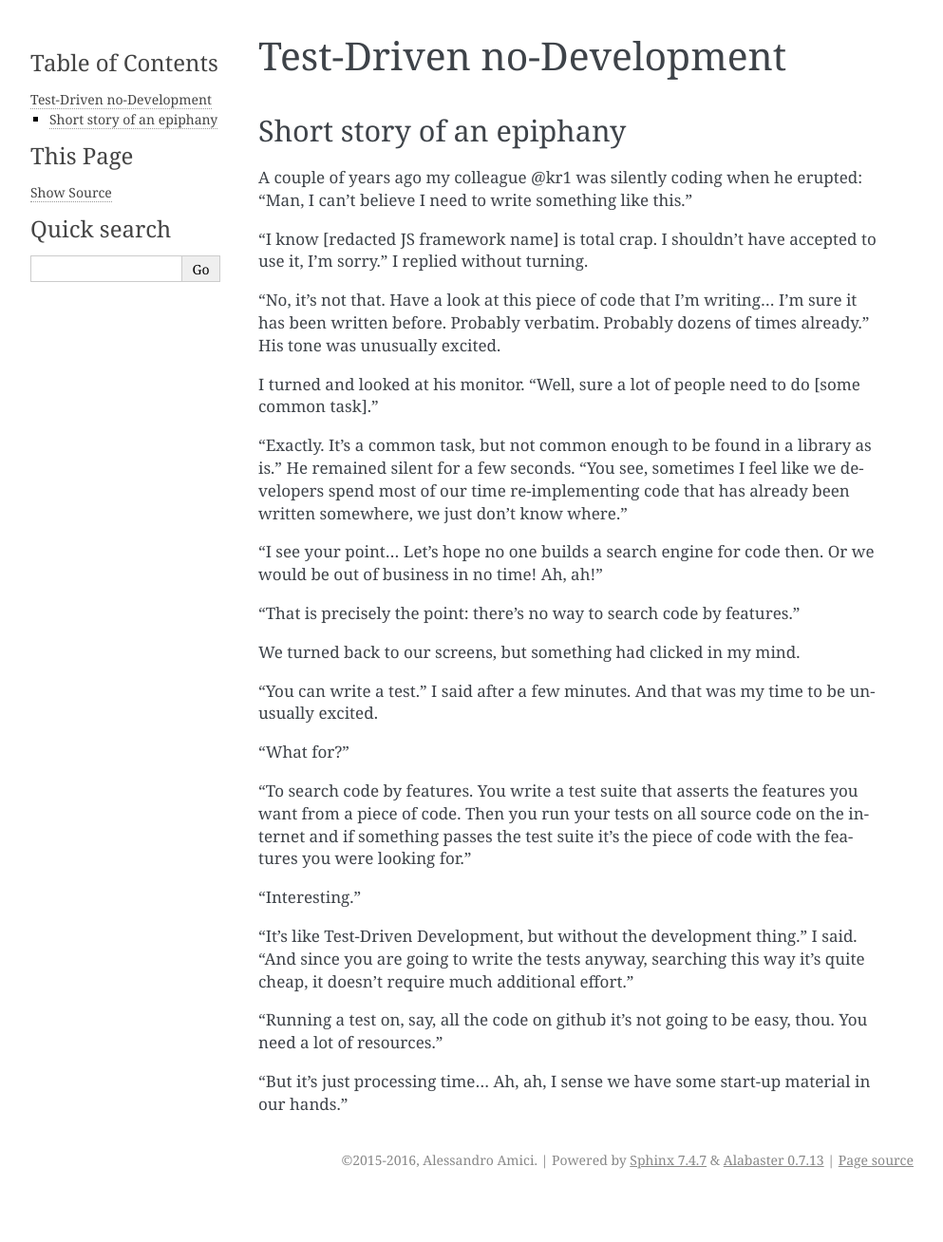
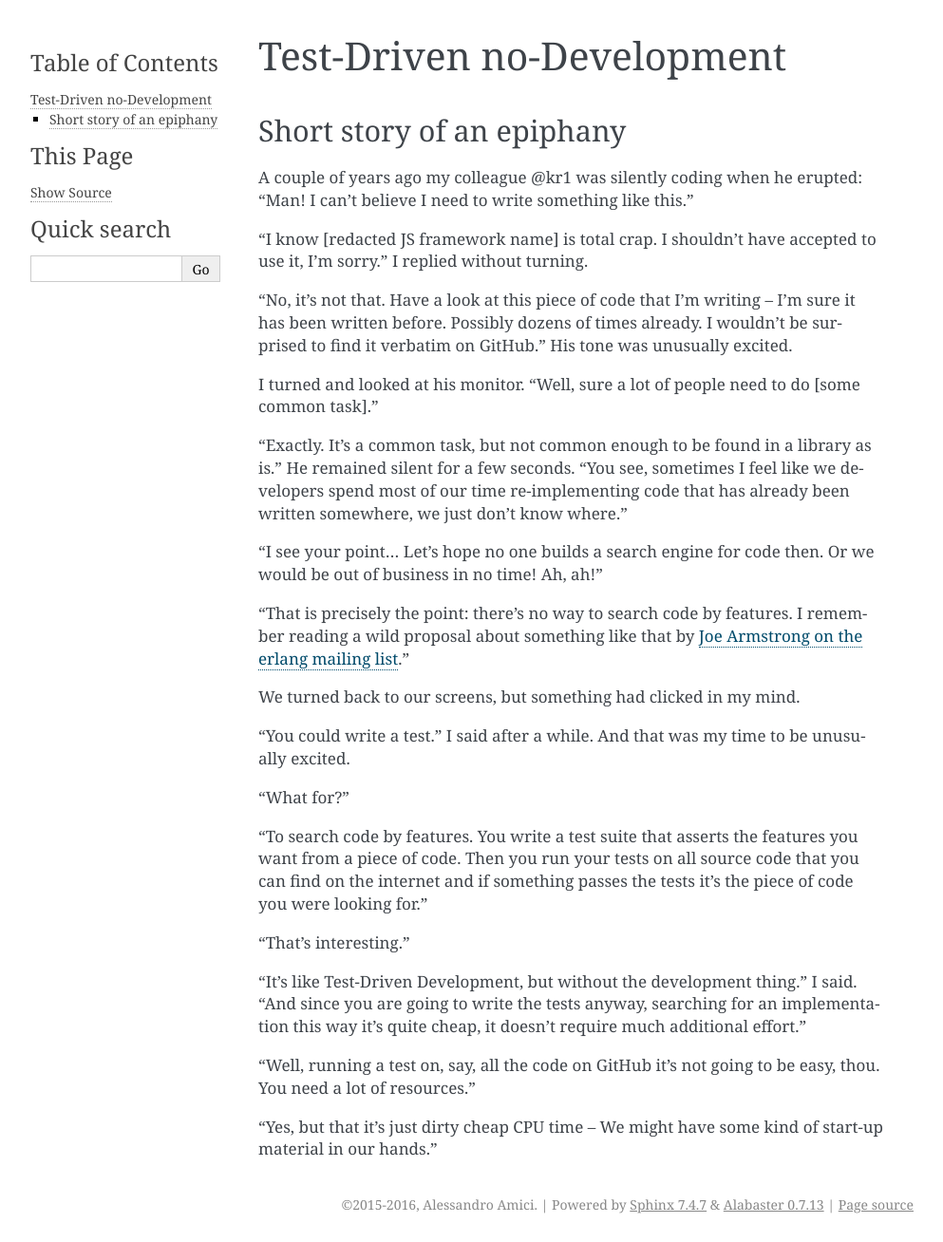
Before and after one commit to nodev-io/pytest-nodev, a Sphinx documentation site: the page built from docs/tdnd.rst, in a window 1280 px wide. Shown: the whole page at 95% size, without its empty margins (148-1141 px from the left). Built offline with Sphinx 7.4.7, drawn with Linux system fonts in a browser that asks for light colours; before the commit the page ends 1261 px from its top, so only the background shows below that.

Commit message:
Add a reference and improve the prose of tdnd doc.

```diff
--- a/docs/tdnd.rst
+++ b/docs/tdnd.rst
@@ -6,16 +6,16 @@ Short story of an epiphany
 ..........................
 
 A couple of years ago my colleague @kr1 was silently coding when he erupted:
-"Man, I can't believe I need to write something like this."
+"Man! I can't believe I need to write something like this."
 
 "I know [redacted JS framework name] is total crap.
 I shouldn't have accepted to use it, I'm sorry."
 I replied without turning.
 
 "No, it's not that.
-Have a look at this piece of code that I'm writing...
-I'm sure it has been written before.
-Probably verbatim. Probably dozens of times already."
+Have a look at this piece of code that I'm writing --
+I'm sure it has been written before. Possibly dozens of times already.
+I wouldn't be surprised to find it verbatim on GitHub."
 His tone was unusually excited.
 
 I turned and looked at his monitor. "Well, sure a lot of people need to do [some common task]."
@@ -29,28 +29,34 @@ that has already been written somewhere, we just don't know where."
 Let's hope no one builds a search engine for code then.
 Or we would be out of business in no time! Ah, ah!"
 
-"That is precisely the point: there's no way to search code by features."
+"That is precisely the point: there's no way to search code by features.
+I remember reading a wild proposal about something like that
+by `Joe Armstrong on the erlang mailing list`_."
 
 We turned back to our screens, but something had clicked in my mind.
 
-"You can write a test." I said after a few minutes.
+"You could write a test." I said after a while.
 And that was my time to be unusually excited.
 
 "What for?"
 
 "To search code by features.
 You write a test suite that asserts the features you want from a piece of code.
-Then you run your tests on all source code on the internet and
-if something passes the test suite it's the piece of code with the features you were looking for."
+Then you run your tests on all source code that you can find on the internet and
+if something passes the tests it's the piece of code you were looking for."
 
-"Interesting."
+"That's interesting."
 
 "It's like Test-Driven Development, but without the development thing."
 I said.
 "And since you are going to write the tests anyway,
-searching this way it's quite cheap, it doesn't require much additional effort."
+searching for an implementation this way it's quite cheap,
+it doesn't require much additional effort."
 
-"Running a test on, say, all the code on github it's not going to be easy, thou.
+"Well, running a test on, say, all the code on GitHub it's not going to be easy, thou.
 You need a lot of resources."
 
-"But it's just processing time... Ah, ah, I sense we have some start-up material in our hands."
+"Yes, but that it's just dirty cheap CPU time --
+We might have some kind of start-up material in our hands."
+
+.. _`Joe Armstrong on the erlang mailing list`: http://erlang.org/pipermail/erlang-questions/2011-May/058768.html
```
